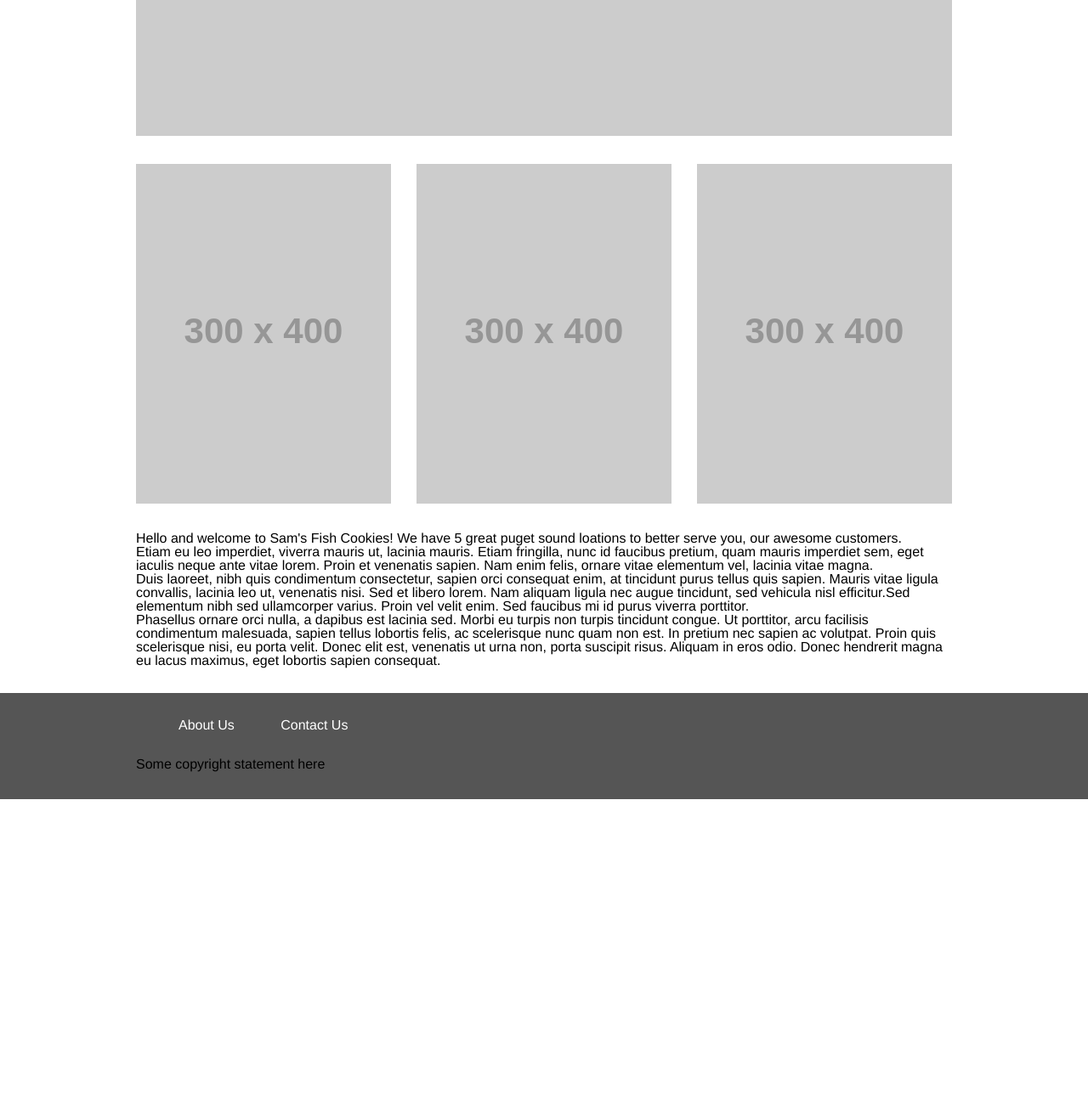
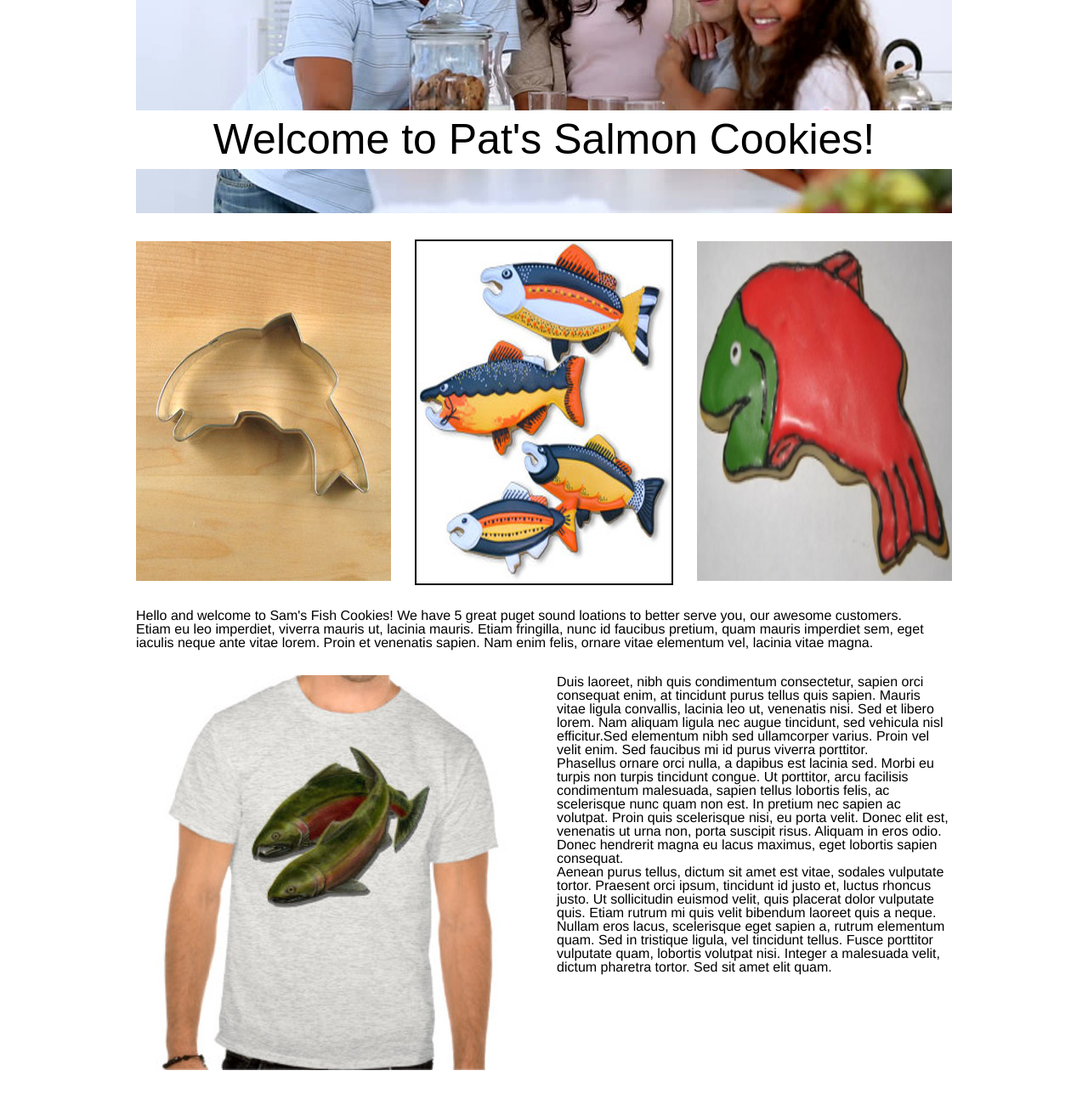
Before and after one commit to derekmhewitt/cookie_stand, a plain HTML site: page index.html in a window 1280 px wide. Shown: the part 420-1707 px from the top of the page at 85% size. Before the commit the page ends 1361 px from the top, so only its background shows below. Drawn offline with Linux system fonts and the light colour scheme; placeholder pictures from the web are drawn by us.

Commit message:
layout mostly complete, going to work on js for a while

```diff
--- a/index.html
+++ b/index.html
@@ -8,7 +8,9 @@
 <body>
   <header>
     <div class="restriction_div">
-      <img src="images/salmon.jpg">
+      <a href="index.html">
+        <img src="images/salmon.jpg">
+      </a>
       <ul>
         <li>Buy Cookies!</li>
         <li>Locations</li>
@@ -17,17 +19,25 @@
     </div>
   </header>
   <main>
-    <img class="banner" src="http://placehold.it/960x450">
+    <div class="banner_container">
+      <img class="banner" src="images/family2.jpg">
+      <h1>Welcome to Pat's Salmon Cookies!</h1>
+    </div>
     <ul class="sub_banners">
-      <li><img src="http://placehold.it/300x400"></li>
-      <li><img src="http://placehold.it/300x400"></li>
-      <li><img src="http://placehold.it/300x400"></li>
+      <li><img src="images/cutter.jpg"></li>
+      <li><img src="images/fish.jpg"></li>
+      <li><img src="images/frosted-cookie.jpg"></li>
     </ul>
-    <div class="clearfix">
-      <h1>Hello and welcome to Sam's Fish Cookies!  We have 5 great puget sound loations to better serve you, our awesome customers.</h1>
+    <div class="main_div">
+      <h2>Hello and welcome to Sam's Fish Cookies!  We have 5 great puget sound loations to better serve you, our awesome customers.</h2>
       </p>Etiam eu leo imperdiet, viverra mauris ut, lacinia mauris. Etiam fringilla, nunc id faucibus pretium, quam mauris imperdiet sem, eget iaculis neque ante vitae lorem. Proin et venenatis sapien. Nam enim felis, ornare vitae elementum vel, lacinia vitae magna. </p>
-      <p>Duis laoreet, nibh quis condimentum consectetur, sapien orci consequat enim, at tincidunt purus tellus quis sapien. Mauris vitae ligula convallis, lacinia leo ut, venenatis nisi. Sed et libero lorem. Nam aliquam ligula nec augue tincidunt, sed vehicula nisl efficitur.Sed elementum nibh sed ullamcorper varius. Proin vel velit enim. Sed faucibus mi id purus viverra porttitor. </p>
-      <p>Phasellus ornare orci nulla, a dapibus est lacinia sed. Morbi eu turpis non turpis tincidunt congue. Ut porttitor, arcu facilisis condimentum malesuada, sapien tellus lobortis felis, ac scelerisque nunc quam non est. In pretium nec sapien ac volutpat. Proin quis scelerisque nisi, eu porta velit. Donec elit est, venenatis ut urna non, porta suscipit risus. Aliquam in eros odio. Donec hendrerit magna eu lacus maximus, eget lobortis sapien consequat. </p>
+      <div class="shirtdiv">
+        <img src="images/shirt.jpg">
+        <p>Duis laoreet, nibh quis condimentum consectetur, sapien orci consequat enim, at tincidunt purus tellus quis sapien. Mauris vitae ligula convallis, lacinia leo ut, venenatis nisi. Sed et libero lorem. Nam aliquam ligula nec augue tincidunt, sed vehicula nisl efficitur.Sed elementum nibh sed ullamcorper varius. Proin vel velit enim. Sed faucibus mi id purus viverra porttitor. </p>
+        <p>Phasellus ornare orci nulla, a dapibus est lacinia sed. Morbi eu turpis non turpis tincidunt congue. Ut porttitor, arcu facilisis condimentum malesuada, sapien tellus lobortis felis, ac scelerisque nunc quam non est. In pretium nec sapien ac volutpat. Proin quis scelerisque nisi, eu porta velit. Donec elit est, venenatis ut urna non, porta suscipit risus. Aliquam in eros odio. Donec hendrerit magna eu lacus maximus, eget lobortis sapien consequat. </p>
+        <p>Aenean purus tellus, dictum sit amet est vitae, sodales vulputate tortor. Praesent orci ipsum, tincidunt id justo et, luctus rhoncus justo. Ut sollicitudin euismod velit, quis placerat dolor vulputate quis. Etiam rutrum mi quis velit bibendum laoreet quis a neque. Nullam eros lacus, scelerisque eget sapien a, rutrum elementum quam. Sed in tristique ligula, vel tincidunt tellus. Fusce porttitor vulputate quam, lobortis volutpat nisi. Integer a malesuada velit, dictum pharetra tortor. Sed sit amet elit quam.</p>
+      </div>
+      <img src="images/chinook.jpg">
     </div>
   </main>
   <div class="clearfix"></div>
--- a/style.css
+++ b/style.css
@@ -20,9 +20,8 @@ header img {
 }
 
 header ul li {
-  justify-content: center;
   display: inline-block;
-  margin-left: 50px;
+  margin-left: 120px;
   margin-top: 40px;
   color: white;
 }
@@ -36,9 +35,28 @@ main {
   margin-bottom: 30px;
 }
 
+.banner_container {
+  position: relative;
+}
+
+h1 {
+  position: absolute;
+  bottom: 85px;
+  font-family: sans-serif;
+  font-size: 50px;
+  width: 100%;
+  padding: 1% 0;
+  text-align: center;
+  background: white;
+}
+
 .sub_banners li{
   float: left;
   margin-right: 30px;
+}
+
+.sub_banners li:nth-child(2) {
+  outline: solid black 2px;
 }
 
 .sub_banners li:last-child {
@@ -50,14 +68,30 @@ main {
   display: block;
 }
 
+.shirtdiv {
+  margin: 30px auto;
+}
+.shirtdiv img{
+  float: left;
+  margin-right: 30px;
+}
+
+body img:nth-child(5) {
+  margin: 30px auto;
+  outline: 2px solid black;
+}
 footer {
   background: #555;
   height: 125px;
   justify-content: center;
+  text-align: center;
+}
+
+footer ul {
+  justify-content: center;
 }
 
 footer ul li {
-  justify-content: center;
   display: inline-block;
   margin-left: 50px;
   margin-top: 30px;
```
Also changed, not shown: sales.html (+3 -1 lines), images/chinook.jpg (added), images/cutter.jpg (added), images/family2.jpg (added), images/fish.jpg (added), images/frosted-cookie.jpg (added), images/shirt.jpg (added).
